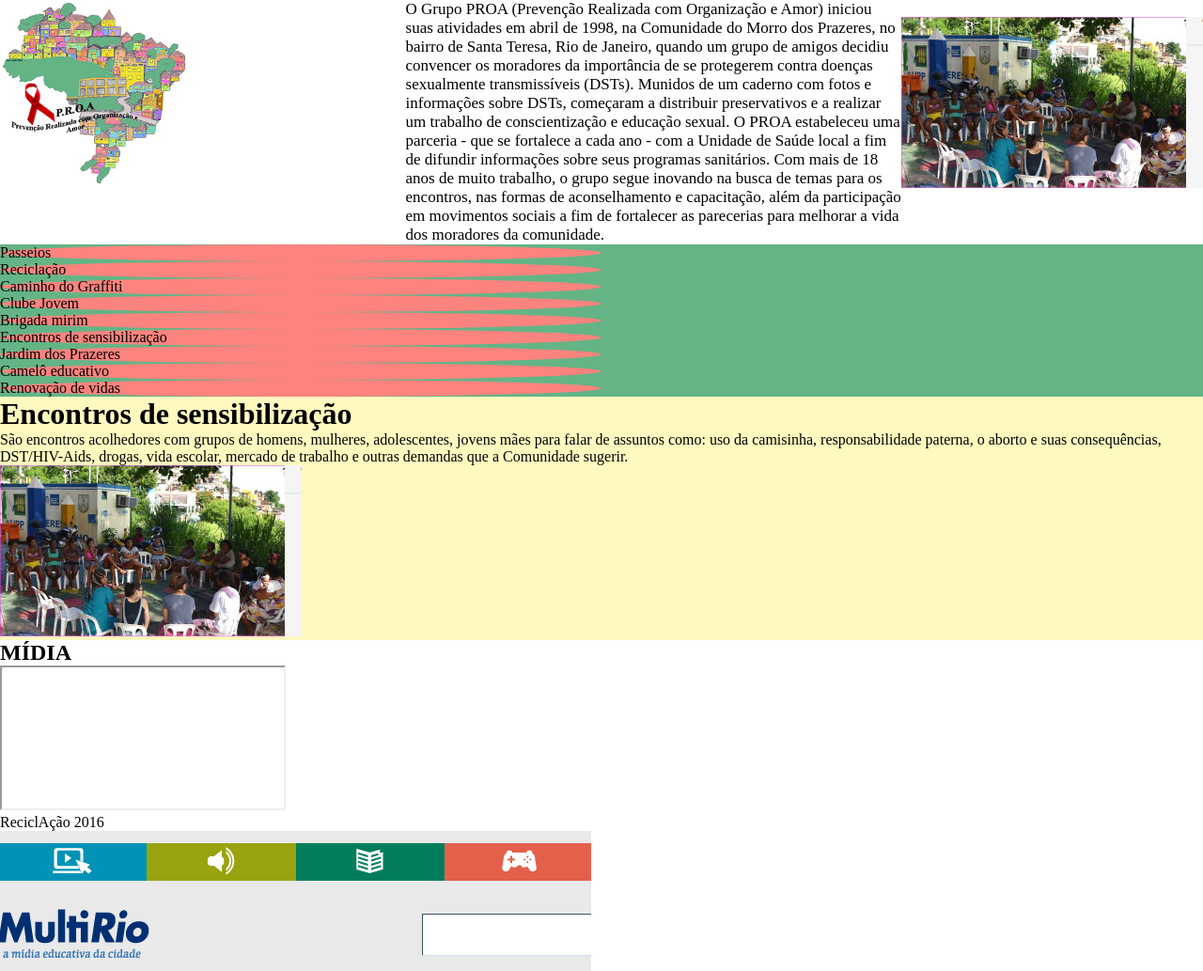
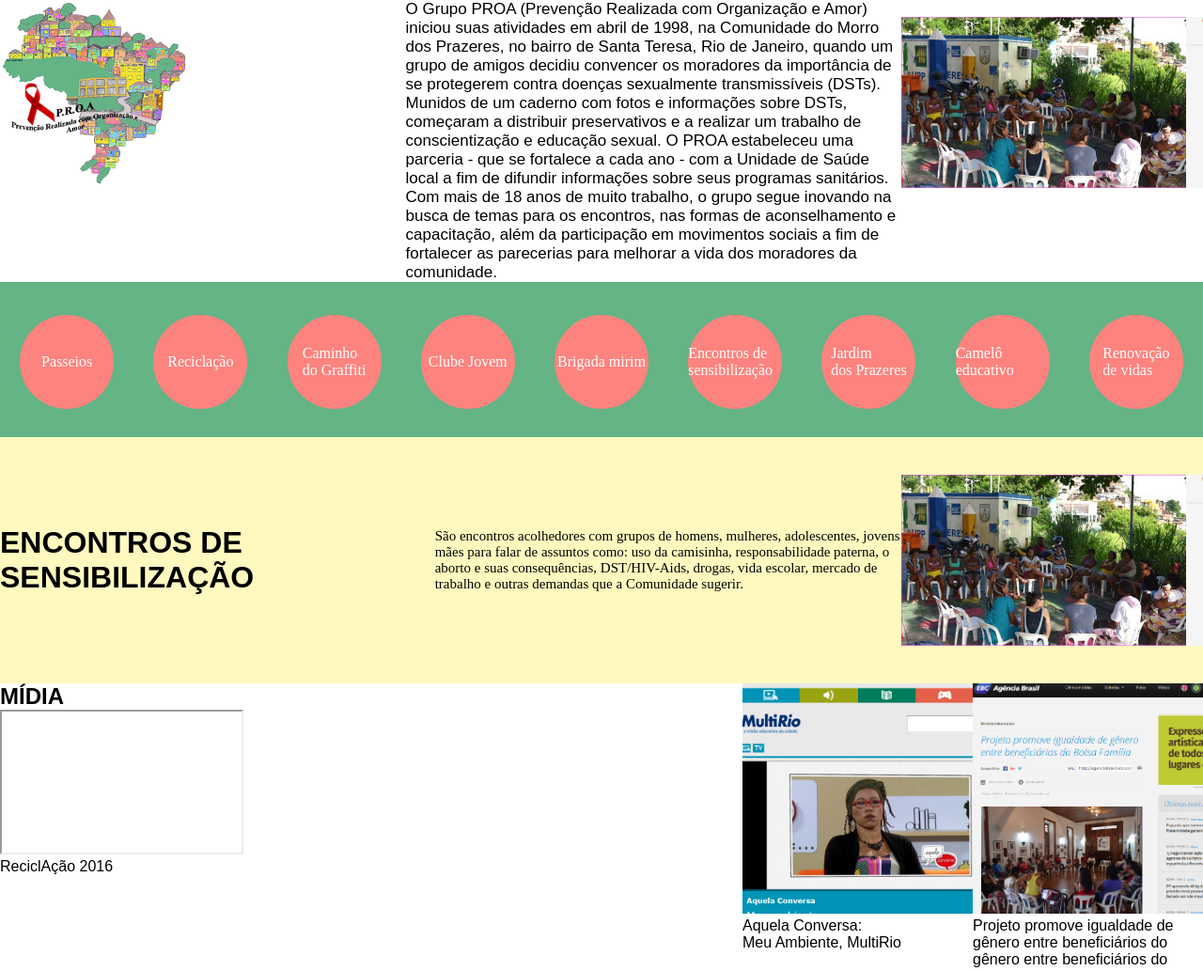
Before and after one commit to GabrielMilao/Projeto-PROA, a plain HTML site: page index.html in a window 1280 px wide. Shown: the top 1033 px of the page at 94% size. Drawn offline with Linux system fonts and the light colour scheme.

Commit message:
atualizando css

```diff
--- a/index.html
+++ b/index.html
@@ -20,18 +20,18 @@
 			</div>
 		</section>
 		<div class=" containerInforme">
-			<div class=" containerInforme-icons">Passeios</div>
+			<div class="containerInforme-icons">Passeios</div>
 			<div class="containerInforme-icons">Reciclação</div>
-			<div class="containerInforme-icons">Caminho do Graffiti</div>
+			<div class="containerInforme-icons">Caminho <br> do Graffiti</div>
 			<div class="containerInforme-icons">Clube Jovem</div>
 			<div class="containerInforme-icons">Brigada mirim</div>
 			<div class="containerInforme-icons">Encontros de sensibilização</div>
-			<div class="containerInforme-icons">Jardim dos Prazeres</div>
+			<div class="containerInforme-icons">Jardim <br> dos Prazeres</div>
 			<div class="containerInforme-icons">Camelô educativo</div>
-			<div class="containerInforme-icons">Renovação de vidas</div>
+			<div class="containerInforme-icons">Renovação <br> de vidas</div>
 		</div>
 		<div class="containerEncontros">
-			<h1 class="containerEncontros-titulo">Encontros de sensibilização</h1>
+			<h1 class="containerEncontros-titulo">ENCONTROS DE SENSIBILIZAÇÃO</h1>
 			<p class="containerEncontro-paragrafo">São encontros acolhedores com grupos de homens, mulheres, adolescentes, jovens mães para falar de assuntos como: uso da camisinha, responsabilidade paterna, o aborto e suas consequências, DST/HIV-Aids, drogas, vida escolar, mercado de trabalho e outras demandas que a Comunidade sugerir.</p>
 			<img class="containerEncontros-img" src="assets/sensibilizacao01.png">
 		</div>
--- a/style.css
+++ b/style.css
@@ -2,6 +2,8 @@
 	padding: 0;
 	margin: 0;
 }
+@import url('https://fonts.googleapis.com/css?family=Oswald');
+
 .containerProa{
 	width: 100vw;
 	display: flex;
@@ -20,6 +22,7 @@
 .containerProa-blockParagrafo{
 	width: 55%;
 	font-size: 17px;
+	font-family: 'Roboto Slab', sans-serif;
 }
 .containerProa-blockImagens{
 
@@ -28,49 +31,68 @@
 
 }
 .containerInforme{
+	width: 100%;
+	display: flex;
+	justify-content: space-around;
+	background-color: #64B486;
+	padding-top: 35px;
+	padding-bottom:30px;
 
-	background-color: #64B486;
 }
 .containerInforme-icons{
-	width: 50%;
-	height: 50%;
+	width: 100px;
+	height: 100px;
 	background-color: #FD837E;
 	border-radius: 50%;
+	display: flex;
+	justify-content: center;
+	align-items: center;
+	color: #FFFFFF;
+	font-family: 'BalboaPlus Fill';
 }
 .containerEncontros{
 	width: 100vw;
+	padding-top: 40px;
+	padding-bottom: 40px;
 	background-color: #FFF9BF;
+	display: flex;
+	justify-content:space-around;
+	align-items: center;
 }
 .containerEncontros-titulo{
-
+	font-family: 'BalboaPlus Fill', sans-serif;
+	color: #000000;
 }
 .containerEncontro-paragrafo{
-
+	width: 45%;
+	font-size: 15px;
 }
 .containerEncontros-img{
 
 }
 .containerMidia{
-
+	width: 100vw;
+	display: flex;
+	justify-content: space-around;
 }
 .containerMidia-block{
-
+	width: 100%;
 }
 .containerMidia-blockTitulo{
-
+	font-family:  'Oswald', sans-serif;
 }
 .containerMidia-blockVideo{
-
+	width: 255px;
 }
 .containerMidia-blockParagrafo{
-
+	font-family: 'Filson Soft', sans-serif;
 }
 .containerMidia-blockSecond{
 
 }
 .containerMidia-blockSecond--img{
-
+	width: 245px;
 }
 .containerMidia-blockSecond--paragrafo{
-
+	font-family: 'Filson Soft', sans-serif;
 }
```
